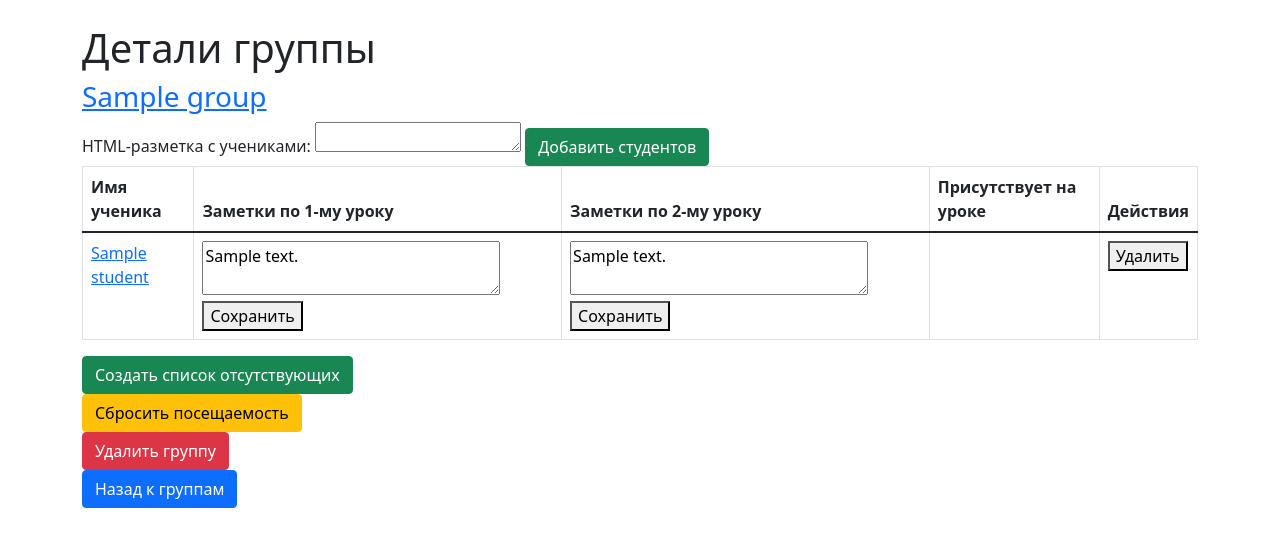
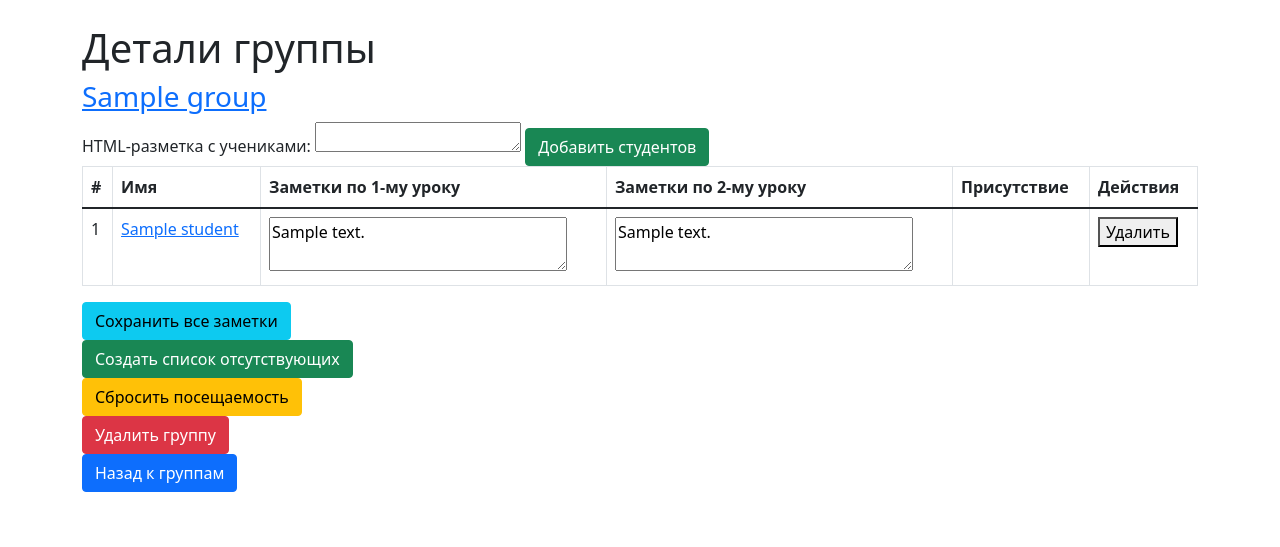
Before and after one commit to nerodnoy/OnlineSchoolHelper, a Flask app: page /groups/1/ in a window 1280 px wide. Shown: the part 66-613 px from the top of the page. Run offline with Flask 3, Linux system fonts and the light colour scheme; a database or web service that is not in the repository returns one stand-in record (values such as "Sample title"); some libraries are stand-ins or nearby versions.

Commit message:
replaced 'save notes' button for each student with one 'save all notes' button for all students

```diff
--- a/osh/groups/templates/group_list.html
+++ b/osh/groups/templates/group_list.html
@@ -16,7 +16,8 @@
         <tbody>
             {% for group in groups %}
                 <tr>
-                    <td>{{ group.id }}</td>
+                    <!-- <td>{{ group.id }}</td> - если хотим по id отсортировать -->
+                    <td>{{ loop.index }}</td>
                     <td>
                         <a href="{{ url_for('groups.view_group', group_id=group.id) }}">{{ group.name }}</a>
                     </td>
--- a/osh/groups/templates/group_view.html
+++ b/osh/groups/templates/group_view.html
@@ -13,33 +13,30 @@
         <button type="submit" class="btn btn-success">Добавить студентов</button>
     </form>
 
+<form method="post" action="{{ url_for('students.update_all_notes', group_id=group.id) }}">
     <table class="table table-bordered">
         <thead>
             <tr>
-                <th>Имя ученика</th>
+                <th>#</th>
+                <th>Имя</th>
                 <th>Заметки по 1-му уроку</th>
                 <th>Заметки по 2-му уроку</th>
-                <th>Присутствует на уроке</th>
+                <th>Присутствие</th>
                 <th>Действия</th>
             </tr>
         </thead>
         <tbody>
             {% for student in students %}
                 <tr>
+                    <td>{{ loop.index }}</td>
                     <td>
                         <a href="{{ url_for('students.view_student', group_id=group.id, student_id=student.id) }}">{{ student.name }}</a>
                     </td>
                     <td>
-                        <form method="post" action="{{ url_for('students.update_notes1', group_id=group.id, student_id=student.id) }}">
-                            <textarea name="notes_lesson1" rows="2" cols="30">{{ student.notes_lesson1 }}</textarea>
-                            <button type="submit">Сохранить</button>
-                        </form>
+                        <textarea name="notes_lesson1_{{ student.id }}" rows="2" cols="30">{{ student.notes_lesson1 }}</textarea>
                     </td>
                     <td>
-                        <form method="post" action="{{ url_for('students.update_notes2', group_id=group.id, student_id=student.id) }}">
-                            <textarea name="notes_lesson2" rows="2" cols="30">{{ student.notes_lesson2 }}</textarea>
-                            <button type="submit">Сохранить</button>
-                        </form>
+                        <textarea name="notes_lesson2_{{ student.id }}" rows="2" cols="30">{{ student.notes_lesson2 }}</textarea>
                     </td>
                     <td>
                         <span class="presence-indicator {% if student.present %}present{% else %}absent{% endif %}">
@@ -52,14 +49,17 @@
                         {% endif %}
                     </td>
                     <td>
-                            <form method="post" action="{{ url_for('students.delete_student', group_id=group.id, student_id=student.id) }}">
-                                <button type="submit">Удалить</button>
-                            </form>
+                        <form method="post" action="{{ url_for('students.delete_student', group_id=group.id, student_id=student.id) }}">
+                            <button type="submit">Удалить</button>
+                        </form>
                     </td>
                 </tr>
             {% endfor %}
         </tbody>
     </table>
+
+    <button type="submit" class="btn btn-info">Сохранить все заметки</button>
+</form>
 
     <form method="post" action="{{ url_for('students.create_absent_list', group_id=group.id) }}">
         <button type="submit" class="btn btn-success">Создать список отсутствующих</button>
@@ -77,7 +77,6 @@
         <button class="btn btn-primary">Назад к группам</button>
     </form>
 
-
     <script src="{{ url_for('groups.static', filename='js/delete_group.js') }}"></script>
 
 {% endblock %}
```
Also changed, not shown: osh/students/students.py (+17 -0 lines).
